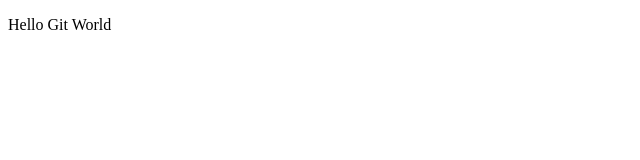
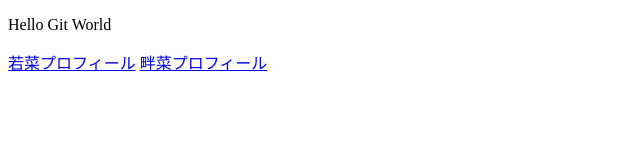
Before and after one commit to wakana1109047/team, a plain HTML site: page index.html in a window 1280 px wide. Shown: the whole page, without its empty margins (0-640 px from the left). Drawn offline with Linux system fonts and the light colour scheme.

Commit message:
index.htmlの再更新

```diff
--- a/index.html
+++ b/index.html
@@ -7,5 +7,7 @@
 </head>
 <body>
     <p>Hello Git World</p>
+    <a href="#profile_A.html">若菜プロフィール</a>
+    <a href="#profile_B.html">畔菜プロフィール</a>
 </body>
 </html>
```
